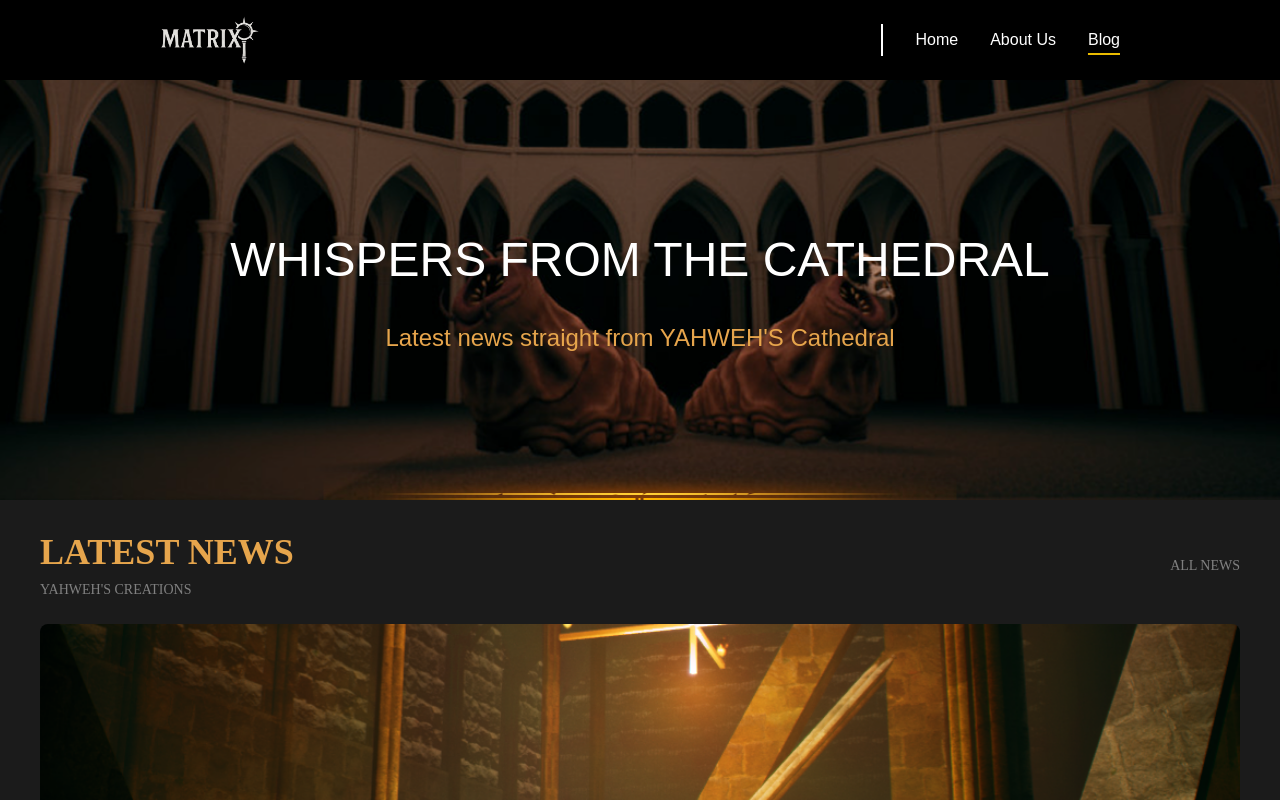
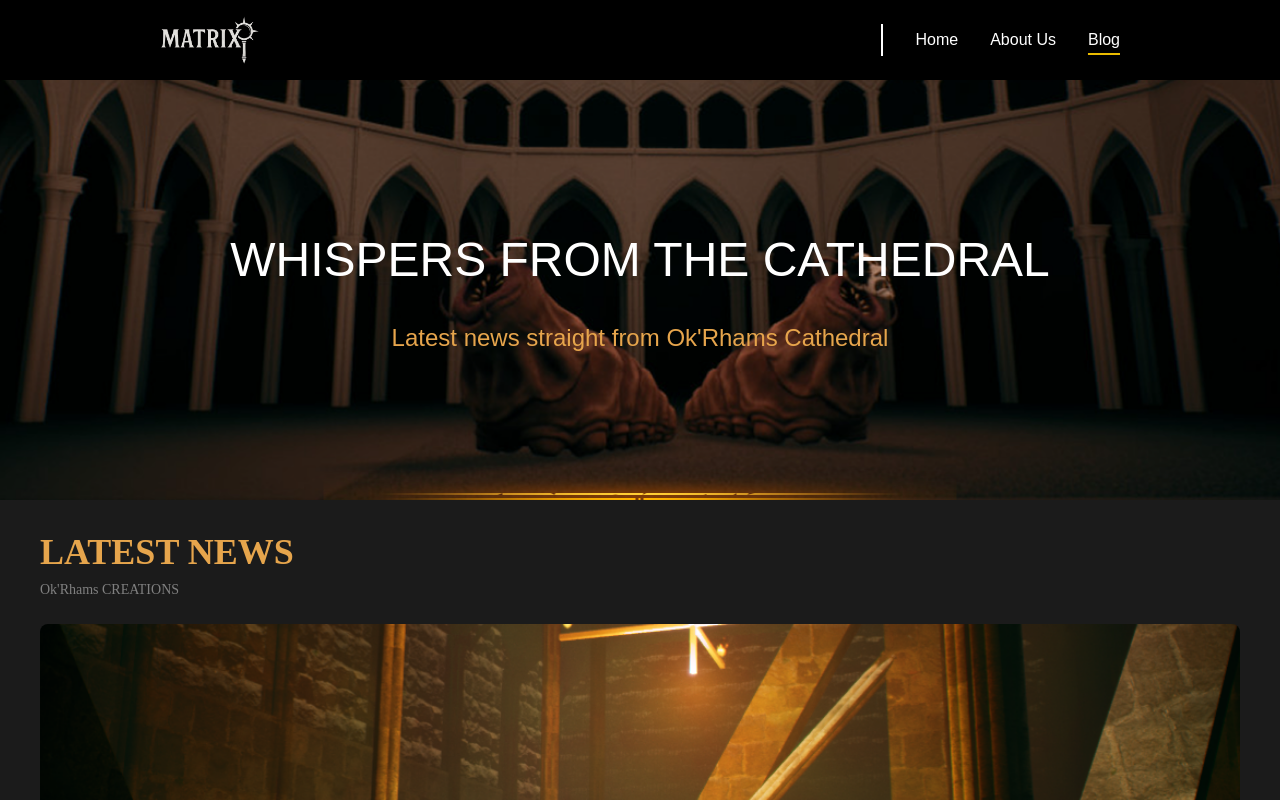
Before and after one commit to Endorze/Yahwehs-Creations, a Next.js app: page /blog in a window 1280 px wide. Shown: the top 800 px of the page. Built offline with nearby package versions, Linux system fonts and the light colour scheme; a web font is replaced by a local one.

Commit message:
updated code

```diff
--- a/src/app/components/BlogHeroSection/BlogHeroSection.tsx
+++ b/src/app/components/BlogHeroSection/BlogHeroSection.tsx
@@ -7,7 +7,7 @@ const BlogHeroSection = () => {
             <div className="hidden lg:flex bg-[url('/images/sectionbackgrounds/whisperscathedral.png')] bg-cover bg-center w-full text-center text-white justify-center relative pt-36 pb-36">
                 <div className="flex flex-col gap-6">
                     <H2Title text="WHISPERS FROM THE CATHEDRAL" size="48px"/>
-                    <H3Title text="Latest news straight from YAHWEH'S Cathedral" size="24px"/>
+                    <H3Title text="Latest news straight from Ok'Rhams Cathedral" size="24px"/>
                 </div>
             </div>
 
@@ -15,7 +15,7 @@ const BlogHeroSection = () => {
             <div className="flex bg-[url('/images/sectionbackgrounds/whisperscathedral.png')] bg-cover bg-center w-full text-center text-white justify-center relative pt-36 pb-36 px-6 lg:hidden">
                 <div className="flex flex-col gap-6">
                     <H2Title text="WHISPERS FROM THE CATHEDRAL" size="32px"/>
-                    <H3Title text="Latest news straight from YAHWEH'S Cathedral" size="24px"/>
+                    <H3Title text="Latest news straight from Ok'Rhams Cathedral" size="24px"/>
                 </div>
             </div>
             <img src={"/images/effects/gradientline.png"} className='absolute bottom-[0] left-1/2 -translate-x-1/2' />
--- a/src/app/components/CreditsAboutUs/index.tsx
+++ b/src/app/components/CreditsAboutUs/index.tsx
@@ -11,7 +11,7 @@ const CreditsAboutUs = () => {
           <div className="text-white md:py-20 py-4 px-4 font-extrabold">
             <div>
               <h2 className="  mb-3 md:mb-5 text-3xl md:text-5xl sm:text-4xl">
-                YAHWEH&apos;S CREATIONS CREW
+                Ok'Rham&apos;S CREATIONS CREW
               </h2>
               <p className="max-w-[38rem] text-sm sm:text-sm">
                 &quot;We are a team of passionate developers, artists, and
--- a/src/app/components/Herosection/index.tsx
+++ b/src/app/components/Herosection/index.tsx
@@ -66,7 +66,7 @@ export default function Herosection() {
             className="text-white font-Germania_One text-[14px] sm:text-[20px] text-right leading-snug"
             style={{ textShadow: '0px 4px 4px rgba(0,0,0,0.25)' }}
           >
-            Can you solve the mystery behind <br /> Yahweh’s Creations?
+            Can you solve the mystery behind <br /> Ok'Rhams Creations?
           </p>
         </div>
       </div>
--- a/src/app/components/LatestNews/index.tsx
+++ b/src/app/components/LatestNews/index.tsx
@@ -40,16 +40,16 @@ export default function LatestNews() {
               LATEST NEWS
             </h2>
             <p className="text-[#808080] text-sm" style={{ fontFamily: 'Germania One, cursive' }}>
-              YAHWEH'S CREATIONS
+              Ok'Rhams CREATIONS
             </p>
           </div>
-          <button
+          {/* <button
             onClick={handleAllNewsClick}
             className="text-[#808080] hover:text-[#e6a54c] transition-colors duration-300 text-sm cursor-pointer"
             style={{ fontFamily: 'Germania One, cursive' }}
           >
             ALL NEWS
-          </button>
+          </button> */}
         </div>
 
         <div className="flex flex-col gap-4 pb-12">
```
